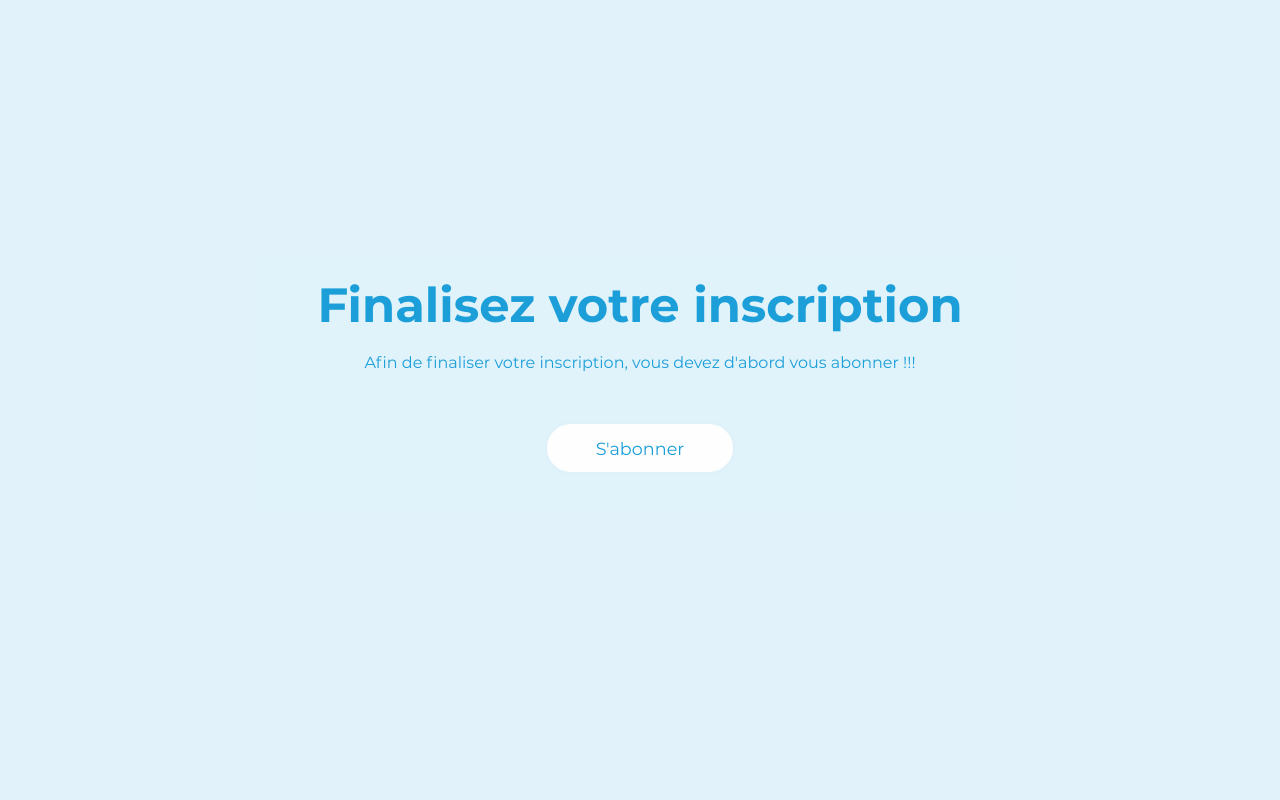
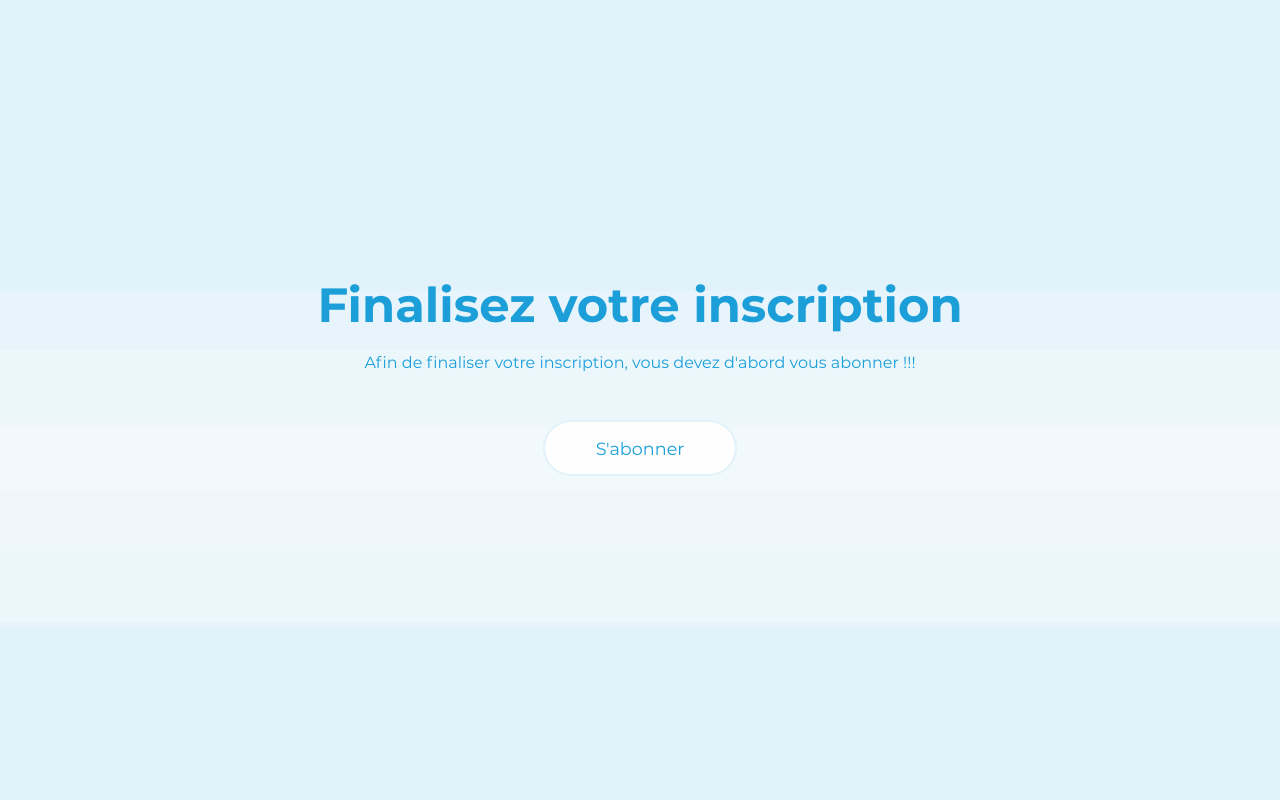
Before and after one commit to ilo-madagascar-dev/finance_et_moi_fem, a Symfony app: template templates/registration/secondStepRegistration_trial.html.twig in a window 1280 px wide. Run offline with Twig, Linux system fonts and the light colour scheme; the template is opened without the code that fills it, so the values that code supplies are empty; some libraries are stand-ins or nearby versions.

Commit message:
just to make sure..

```diff
--- a/public/css/full-height.css
+++ b/public/css/full-height.css
@@ -9,6 +9,8 @@ body{
     margin: auto;
     color: var(--light-01);
     background: transparent;
+    position: relative;
+    z-index: 1;
 }
 
 .all-the *{
@@ -37,10 +39,61 @@ body{
     border-radius: 40px;
     font-size: 1.1em;
     cursor: pointer;
-    box-shadow: inset 0px 0px 0px 4px var(--light-01-half);
+    box-shadow: inset 0px 0px 0px 2px var(--light-01-half);
     transition: .3s;
 }
 
 .finale-form button:hover{
-    box-shadow: inset 0px 0px 0px 4px var(--light-01);
+    box-shadow: inset 0px 0px 0px 2px var(--light-01);
 }
+
+.floatters{
+    position: absolute;
+    top: 0;
+    bottom: 0;
+    right: 0;
+    left: 0;
+    background: transparent;
+    z-index: 0;
+    --distance: 5%;
+}
+
+.floatter{
+    position: absolute;
+    width: 100%;
+    left: 0;
+    top: calc(50% - 100px);
+    height: 200px;
+    background: var(--white--ish-01);
+    opacity: .2;
+    mix-blend-mode: saturation;
+    animation: upAndDown infinite alternate ease-in-out 2s;
+}
+
+.floatter:nth-child(1){
+    top: calc(50% - 100px - var(--distance));
+    animation-delay: 0s;
+}
+
+.floatter:nth-child(2){
+    animation-delay: .5s;
+}
+
+.floatter:nth-child(3){
+    top: calc(50% - 100px + 2 * var(--distance));
+    animation-delay: 1s;
+}
+
+.floatter:nth-child(4){
+    top: calc(50% - 100px + 3 * var(--distance));
+    animation-delay: 1.5s;
+}
+
+@keyframes upAndDown{
+    from{
+        transform: translate(0, -50px);
+    }
+    to{
+        transform: translate(0, 50px);
+    }
+}
--- a/templates/registration/secondStepRegistration_trial.html.twig
+++ b/templates/registration/secondStepRegistration_trial.html.twig
@@ -23,6 +23,12 @@
             <button type="submit" class="">S'abonner</button>
         </form>
     </section>
+    <div class="floatters">
+        <div class="floatter"></div>
+        <div class="floatter"></div>
+        <div class="floatter"></div>
+        <div class="floatter"></div>
+    </div>
     <style>
     </style>
 
```
